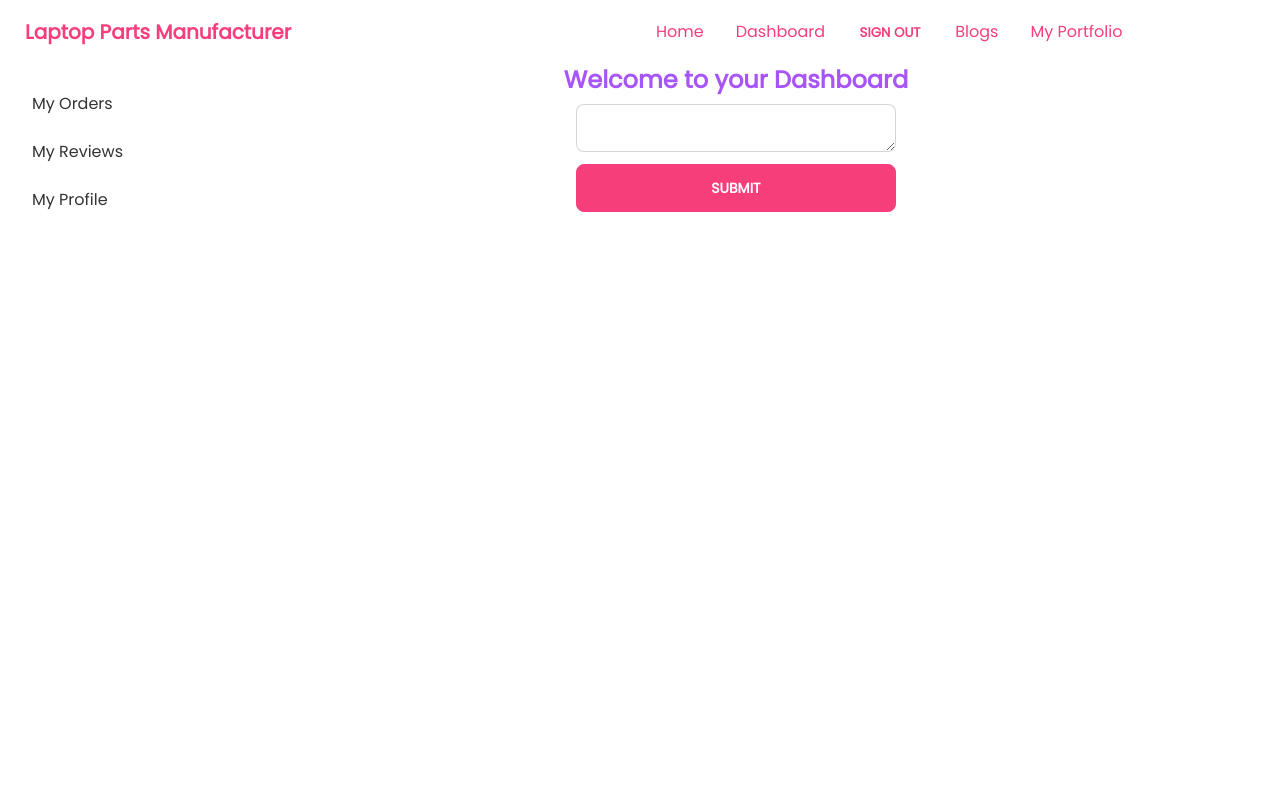
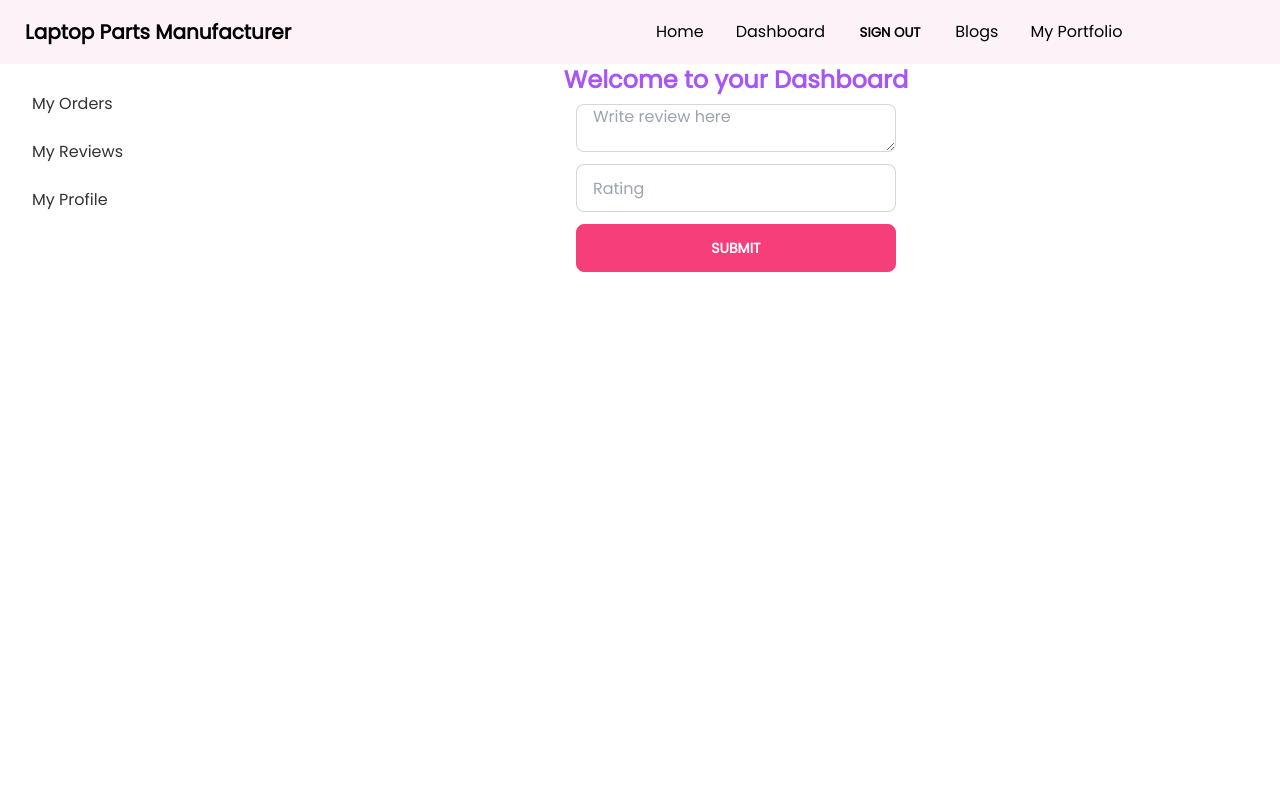
Before and after one commit to Mahmudulislamasif/Laptops-parts-manufacturer, a React (Create React App) app: page /dashboard/review in a window 1280 px wide. Shown: the top 800 px of the page. Built offline with nearby package versions, Linux system fonts and the light colour scheme; no server answers; sample sign-in values are in the browser's storage.

Commit message:
add product API

```diff
--- a/package.json
+++ b/package.json
@@ -15,6 +15,8 @@
     "react-dom": "^18.1.0",
     "react-firebase-hooks": "^5.0.3",
     "react-hook-form": "^7.31.2",
+    "react-rating": "^2.0.5",
+    "react-rating-stars-component": "^2.2.0",
     "react-router-dom": "^6.3.0",
     "react-scripts": "5.0.1",
     "react-toastify": "^9.0.1",
--- a/src/Pages/Dashboard/AddReview.js
+++ b/src/Pages/Dashboard/AddReview.js
@@ -5,6 +5,7 @@ const AddReview = () => {
        event.preventDefault()
        const comment={
         commentDescription: event.target.comment.value,
+        ratings: event.target.ratings.value,
        }
        fetch('http://localhost:5000/comments', {
         method: 'POST',
@@ -21,7 +22,8 @@ const AddReview = () => {
     return (
         <div>
              <form onSubmit={handleComment}  className='grid grid-cols-1 gap-3 justify-items-center mt-2'>
-                     <textarea type="text" name="comment"  className="input input-bordered w-full max-w-xs" />
+                     <textarea type="text" name="comment"  placeholder="Write review here" className="input input-bordered w-full max-w-xs" />
+                     <input type="number" name="ratings" max="5" min="1" placeholder="Rating"  className="input input-bordered w-full max-w-xs" />
                      <input type="submit" value="Submit" className="btn btn-primary text-secondary w-full max-w-xs" required/>
              </form>
         </div>
--- a/src/Pages/Home/Banner.js
+++ b/src/Pages/Home/Banner.js
@@ -2,7 +2,7 @@ import React from 'react';
 import image from '../asset/parts.jpg'
 const Banner = () => {
     return (
-        <div className="hero min-h-screen bg-slate-200">
+        <div className="hero min-h-screen bg-pink-50">
         <div className="hero-content flex-col lg:flex-row-reverse">
           <figure><img src={image} className="rounded-lg shadow-2xl" alt='' /></figure>
           <div>
--- a/src/Pages/Home/Review.js
+++ b/src/Pages/Home/Review.js
@@ -1,17 +1,28 @@
+import { FontAwesomeIcon } from '@fortawesome/react-fontawesome';
+import { faStar } from '@fortawesome/free-solid-svg-icons';
 import React from 'react';
-
+import Rating from 'react-rating'
 const Review = ({review}) => {
-    const {commentDescription}=review
+    const {commentDescription,ratings}=review;
     return (
-        <div class="card card-compact bg-base-100 shadow-xl">
+        <div class="card card-compact bg-slate-50 shadow-xl">
         <div class="avatar">
-        <div class="w-24 rounded-full ring ring-primary ring-offset-base-100 ring-offset-2">
+        <div class="w-24 mt-2 rounded-full ring mx-auto ring-primary ring-offset-base-100 ring-offset-2">
             <img src="https://api.lorem.space/image/face?hash=3174" alt='' />
         </div>
         </div>
         <div class="card-body">
             <p>{ commentDescription}</p>
+            <Rating  initialRating={ratings} emptySymbol={<FontAwesomeIcon icon={faStar}/>} fullSymbol={<FontAwesomeIcon style={{color:'goldenrod'}} icon={faStar}/>}
+            readonly
+            >
+            </Rating>
         </div>
+        <div>
+
+
+        </div>
+
         </div>
     );
 };
--- a/src/Pages/Home/Tools.js
+++ b/src/Pages/Home/Tools.js
@@ -10,7 +10,7 @@ const Tools = () => {
     },[])
     return (
         <div>
-            <h1 className="text-5xl text-purple-700">Tools</h1>
+            <h1 className="text-5xl mt-2 text-purple-700 tex-bold">Tools</h1>
             <div className="grid m-4 grid-cols-1 lg:grid-cols-3 gap-4">
             {
               tools.map(tool=><Tool key={tool._id} tool={tool}></Tool>)
--- a/src/Pages/Shared/Header.js
+++ b/src/Pages/Shared/Header.js
@@ -21,7 +21,7 @@ const Header = () => {
     <li><Link to='/portfolio'>My Portfolio</Link></li>
      </>
     return (
-        <div className="navbar bg-white text-primary">
+        <div className="navbar bg-pink-50 text-black">
             <div className="navbar-start">
                 <div className="dropdown">
                 <label tabIndex="0" className="btn btn-ghost lg:hidden">
```
Also changed, not shown: 1 other file (tests, documents, lock files or other folders).
